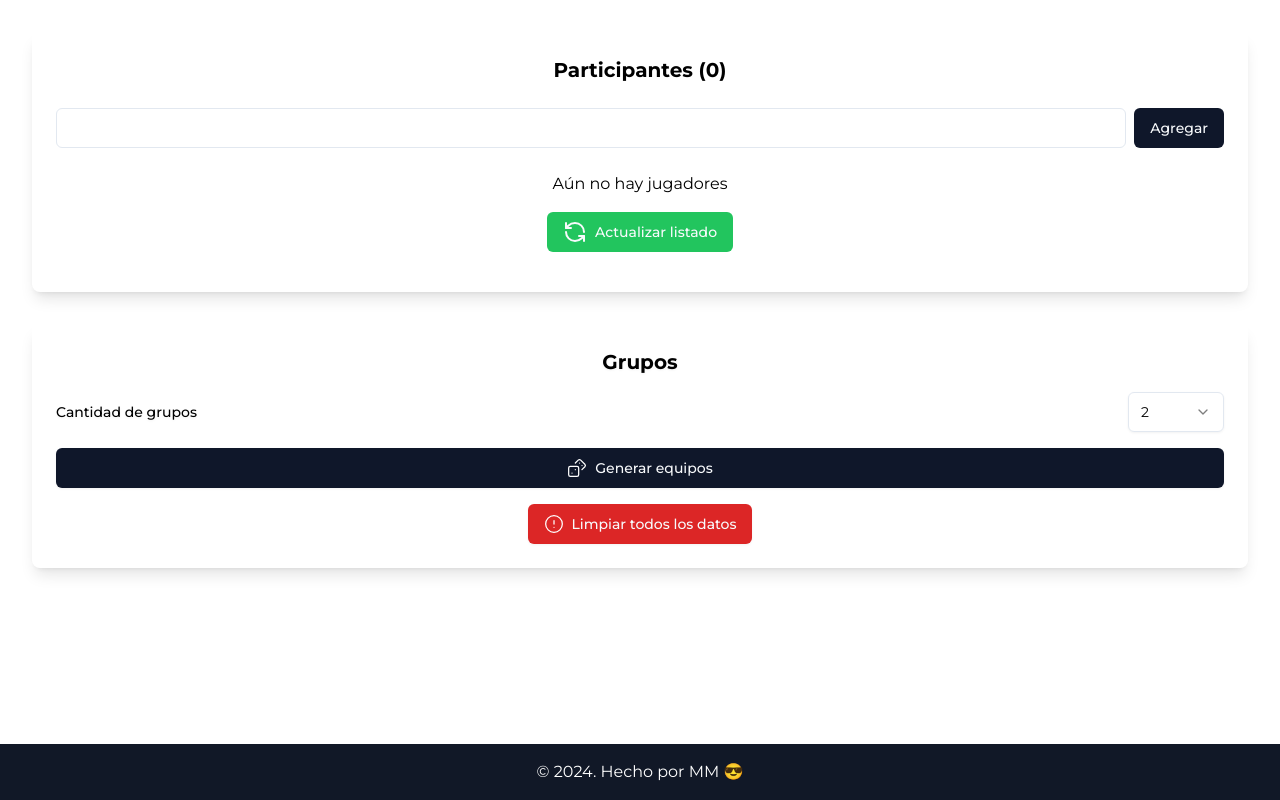
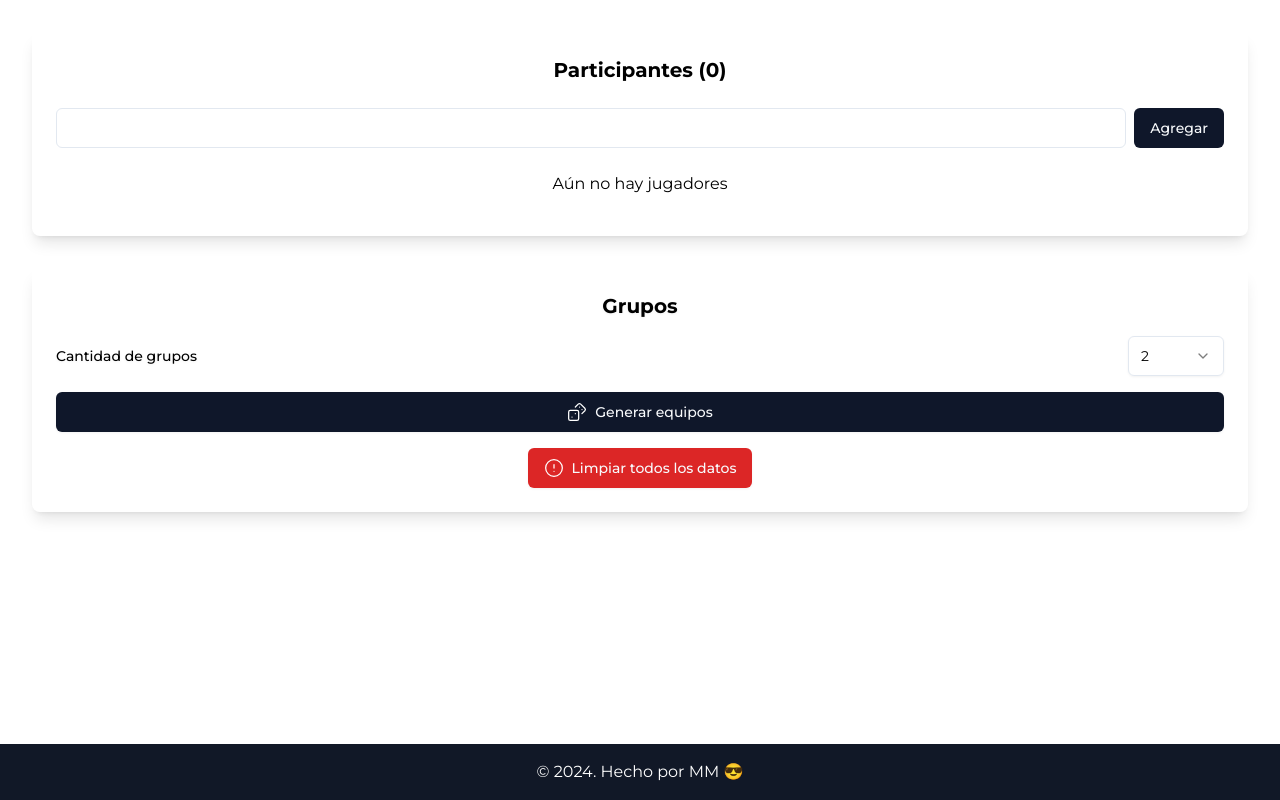
Before and after one commit to mauromolina/group-draw-app, a React (Vite) app: page / in a window 1280 px wide. Built offline with nearby package versions, Linux system fonts and the light colour scheme.

Commit message:
added need update to players list

```diff
--- a/src/App.jsx
+++ b/src/App.jsx
@@ -24,6 +24,8 @@ const App = () => {
   const [scores, setScores] = useState(
     JSON.parse(localStorage.getItem("scores")) || {}
   );
+
+  const [needUpdate, setNeedUpdate] = useState(false);
 
   const handleAddPerson = (person) => {
     setPeople([...people, person]);
@@ -120,6 +122,7 @@ const App = () => {
 
   const refreshList = () => {
     // Get people from people state that are not stored in groups state
+    setNeedUpdate(false);
     const newPeople = people.filter(
       (person) =>
         !Object.values(groupedPlayers).some((group) =>
@@ -166,6 +169,18 @@ const App = () => {
 
   const sortedGroups = groups.sort((a, b) => b.score - a.score);
 
+  useEffect(() => {
+    const newPeople = people.filter(
+      (person) =>
+        !Object.values(groupedPlayers).some((group) =>
+          group.some((player) => player.name === person)
+        )
+    );
+    if (newPeople.length > 0) {
+      setNeedUpdate(true);
+    }
+  }, [people]);
+
   return (
     <DndProvider backend={HTML5Backend}>
       <div className="flex flex-col h-screen">
@@ -177,6 +192,7 @@ const App = () => {
                 players={people}
                 onRemovePlayer={handleRemovePerson}
                 refresh={refreshList}
+                needUpdate={needUpdate}
               />
             </div>
           </div>
--- a/src/components/PlayersList.jsx
+++ b/src/components/PlayersList.jsx
@@ -1,7 +1,7 @@
 import { RefreshCcw } from "lucide-react";
 import { Button } from "./ui/button";
 
-const PlayersList = ({ players, onRemovePlayer, refresh }) => {
+const PlayersList = ({ players, onRemovePlayer, refresh, needUpdate }) => {
   const handleRefreshList = () => {
     refresh();
   };
@@ -24,9 +24,11 @@ const PlayersList = ({ players, onRemovePlayer, refresh }) => {
           </Button>
         </div>
       ))}
-      <Button className="bg-green-500 mt-2" onClick={handleRefreshList}>
-        <RefreshCcw className="mr-2" /> Actualizar listado
-      </Button>
+      {needUpdate && (
+        <Button className="bg-green-500 mt-2" onClick={handleRefreshList}>
+          <RefreshCcw className="mr-2" /> Actualizar listado
+        </Button>
+      )}
     </div>
   );
 };
```
